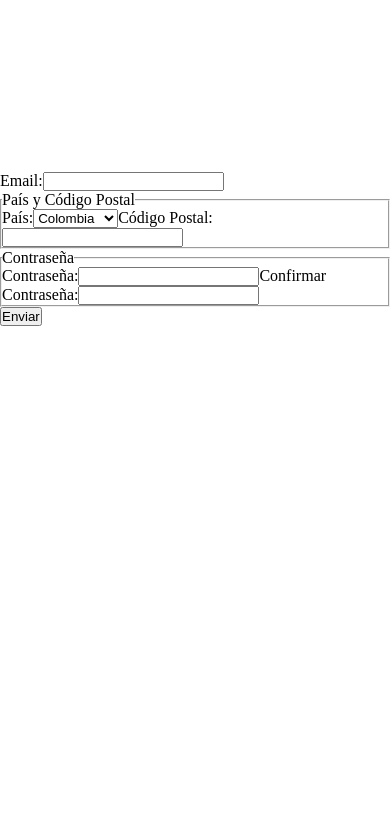
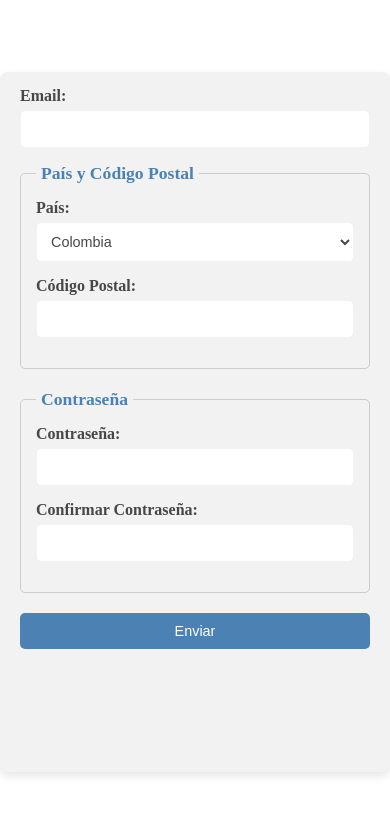
Before and after one commit to plunkydev/form-validation, a website built with webpack: page src/template.html in a window 390 px wide. Built offline with nearby package versions, Linux system fonts and the light colour scheme.

Commit message:
Mejoras en el CSS: se añadieron variables CSS para una temática consistente, se mejoró el estilo del formulario con sombras y bordes redondeados, y se hizo el diseño responsive. Se actualizaron las dimensiones del grid y del contenedor del formulario para una mejor experiencia de usuario.

```diff
--- a/src/style.css
+++ b/src/style.css
@@ -1,9 +1,18 @@
-
+:root {
+        --primary-color: #4c81b3;
+        --secondary-color: #f2f2f2;
+        --tertiary-color: #fff;
+        --error-color: #f53a2d;
+        --success-color: #4CAF50;
+        --line-color: #ccc;
+        --font-general-color: #474747;
+    }
 
 * {
     box-sizing: border-box;
     padding: 0;
     margin: 0;
+    color: var(--font-general-color);
 }
 
 body {
@@ -15,7 +24,102 @@ body {
 
 .mainContainer {
     display: grid;
-    grid-template-rows: 500px;
+    grid-template-rows: 700px;
     width: 500px;
     min-width: 300px;
+    align-items: stretch;
+    justify-items: center;
 }
+
+form {
+    background: var(--secondary-color);
+    padding: 20px 30px;
+    border-radius: 8px;
+    box-shadow: 0 4px 8px rgba(0, 0, 0, 0.1);
+    max-width: 500px;
+    width: 100%;
+  }
+
+  h1 {
+    font-size: 1.5rem;
+    margin-bottom: 1.5rem;
+    text-align: center;
+  }
+
+  /* Labels */
+  label {
+    font-weight: bold;
+    margin-bottom: 5px;
+    display: block;
+  }
+
+  /* Inputs */
+  input[type="email"],
+  input[type="text"],
+  input[type="password"],
+  select {
+    width: 100%;
+    padding: 10px;
+    margin-bottom: 15px;
+    border: 1px solid var(--secondary-color);
+    border-radius: 5px;
+    font-size: 1rem;
+    background: var(--tertiary-color);
+  }
+
+  input:focus,
+  select:focus {
+    border-color: var(--success-color);
+    outline: none;
+    box-shadow: 0 0 4px rgba(76, 175, 80, 0.3);
+  }
+
+  /* Fieldset */
+  fieldset {
+    border: 1px solid var(--line-color);
+    border-radius: 5px;
+    padding: 15px;
+    margin-bottom: 20px;
+  }
+
+  legend {
+    font-size: 1.1rem;
+    font-weight: bold;
+    padding: 0 5px;
+    color: var(--primary-color);
+  }
+
+  /* Button */
+  button[type="submit"] {
+    background-color: var(--primary-color);
+    color: var(--tertiary-color);
+    padding: 10px 15px;
+    border: none;
+    border-radius: 5px;
+    font-size: 1rem;
+    cursor: pointer;
+    width: 100%;
+    transition: background-color 0.3s ease;
+  }
+
+  button[type="submit"]:hover {
+    background-color: var(--success-color);
+  }
+
+  /* Responsive */
+  @media (max-width: 600px) {
+    form {
+      padding: 15px 20px;
+    }
+
+    input[type="email"],
+    input[type="text"],
+    input[type="password"],
+    select {
+      font-size: 0.9rem;
+    }
+
+    button[type="submit"] {
+      font-size: 0.9rem;
+    }
+  }
```
